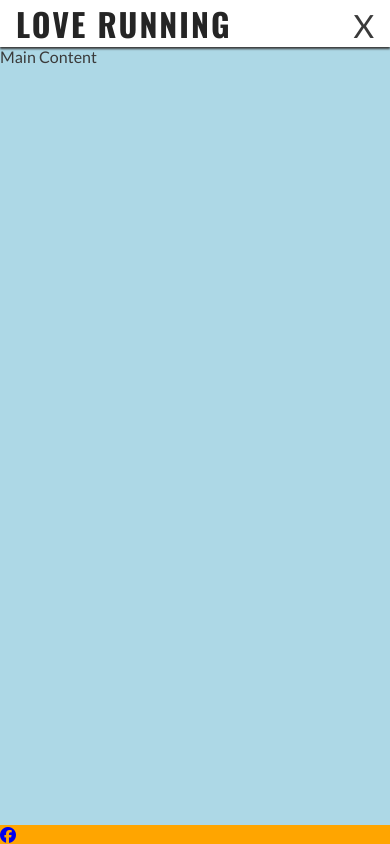
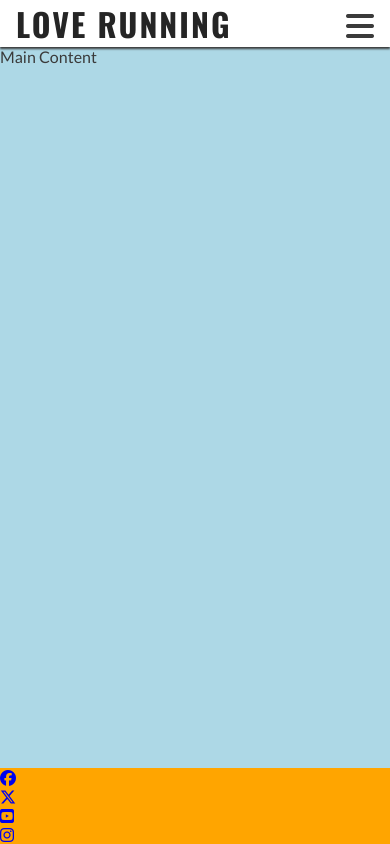
Before and after one commit to Merrick101/love-running, a plain HTML site: page index.html in a window 390 px wide. Drawn offline with nearby package versions, Linux system fonts and the light colour scheme.

Commit message:
Added remaining links to footer, replaced x with burger icon

```diff
--- a/index.html
+++ b/index.html
@@ -23,7 +23,8 @@
             <h1 id="logo">Love Running</h1>
         </a>
         <input type="checkbox" id="nav-toggle" name="nav-toggle">
-        <label for="nav-toggle" class="nav-toggle-label">X</label>
+        <label for="nav-toggle" class="nav-toggle-label">
+            <i class="fa-solid fa-bars"></i></label>
         <nav>
             <ul id="menu">
                 <li><a href="" class="active">Home</a></li>
@@ -38,7 +39,17 @@
     <footer>
         <ul>
             <li><a href="https://www.facebook.com/" target="_blank" rel="noopener"
-                    aria-label="Visit our Facebook page (opens in a new tab)"><i class="fa-brands fa-facebook"></i></a></li>
+                    aria-label="Visit our Facebook page (opens in a new tab)"><i class="fa-brands fa-facebook"></i></a>
+            </li>
+            <li><a href="https://x.com/" target="_blank" rel="noopener"
+                    aria-label="Visit our Twitter page (opens in a new tab)"><i class="fa-brands fa-x-twitter"></i></a>
+            </li>
+            <li><a href="https://www.youtube.com/" target="_blank" rel="noopener"
+                    aria-label="Visit our YouTube channel (opens in a new tab)"><i
+                        class="fa-brands fa-square-youtube"></i></a></li>
+            <li><a href="https://www.instagram.com/" target="_blank" rel="noopener"
+                    aria-label="Visit our Instagram page (opens in a new tab)"><i
+                        class="fa-brands fa-instagram"></i></a></li>
         </ul>
     </footer>
     <!-- Font Awesome Kit -->
```
